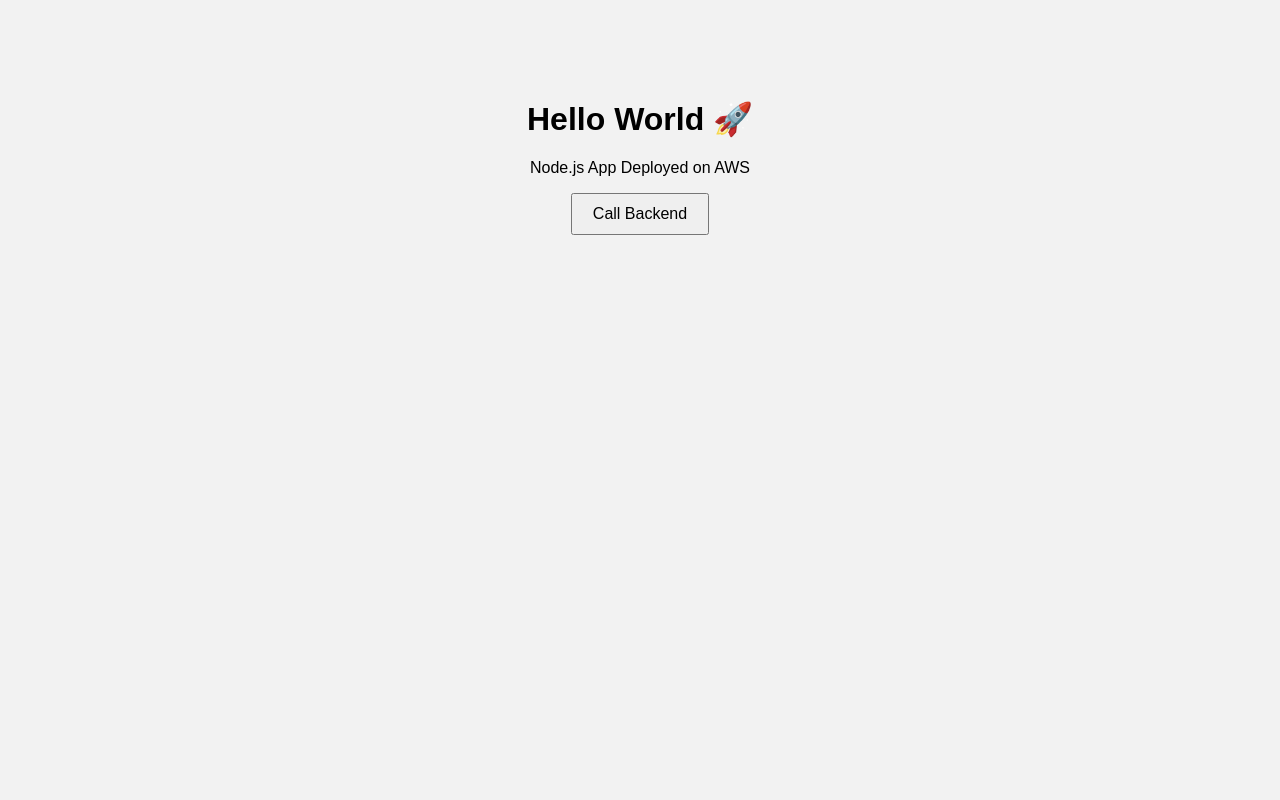
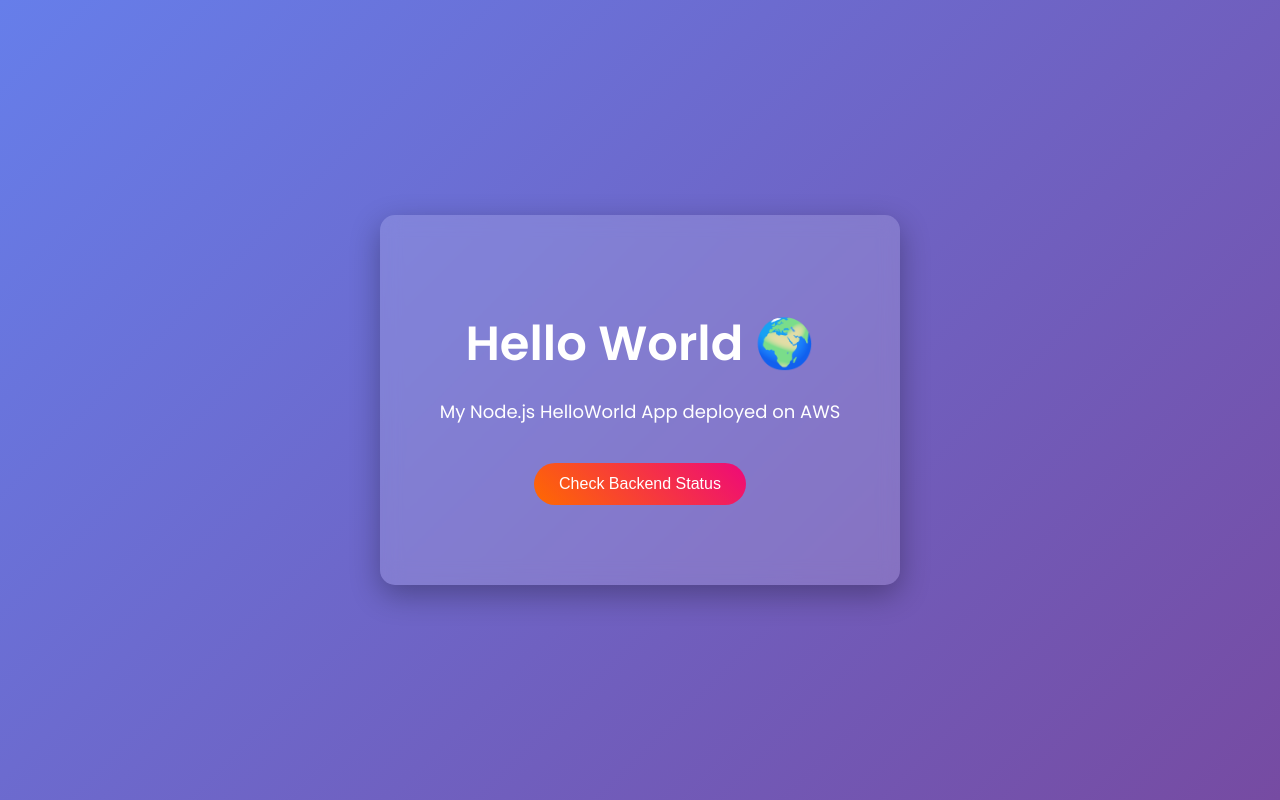
Before and after one commit to atmajahowal/helloworld-nodejs, a website: page public/index.html in a window 1280 px wide. Drawn offline with Linux system fonts and the light colour scheme.

Commit message:
Update application files

```diff
--- a/public/index.html
+++ b/public/index.html
@@ -2,18 +2,28 @@
 <html>
 
 <head>
-<title>Node Website</title>
+
+<title>Hello World App</title>
+
 <link rel="stylesheet" href="style.css">
+
+<link href="https://fonts.googleapis.com/css2?family=Poppins:wght@400;600&display=swap" rel="stylesheet">
+
 </head>
 
 <body>
 
-<h1>Hello World 🚀</h1>
-<p>Node.js App Deployed on AWS</p>
+<div class="container">
 
-<button onclick="getMessage()">Call Backend</button>
+<h1>Hello World 🌍</h1>
 
-<p id="message"></p>
+<p>My Node.js HelloWorld App deployed on AWS</p>
+
+<button onclick="checkBackend()">Check Backend Status</button>
+
+<p id="statusMessage"></p>
+
+</div>
 
 <script src="script.js"></script>
 
--- a/public/script.js
+++ b/public/script.js
@@ -1,9 +1,11 @@
-function getMessage(){
+function checkBackend(){
 
-fetch("/api")
-.then(res => res.json())
+fetch("/api/status")
+.then(response => response.json())
 .then(data => {
- document.getElementById("message").innerText = data.message;
+
+document.getElementById("statusMessage").innerText = data.status;
+
 });
 
 }
--- a/public/style.css
+++ b/public/style.css
@@ -1,11 +1,83 @@
 body{
-font-family: Arial;
+
+margin:0;
+height:100vh;
+
+display:flex;
+justify-content:center;
+align-items:center;
+
+font-family:'Poppins',sans-serif;
+
+background:linear-gradient(135deg,#667eea,#764ba2);
+
+color:white;
+
+}
+
+.container{
+
 text-align:center;
-margin-top:100px;
-background:#f2f2f2;
+
+padding:60px;
+
+border-radius:15px;
+
+background:rgba(255,255,255,0.15);
+
+backdrop-filter:blur(10px);
+
+box-shadow:0 10px 30px rgba(0,0,0,0.3);
+
+}
+
+h1{
+
+font-size:48px;
+margin-bottom:10px;
+
+}
+
+p{
+
+font-size:18px;
+
 }
 
 button{
-padding:10px 20px;
+
+margin-top:20px;
+
+padding:12px 25px;
+
+border:none;
+
+border-radius:30px;
+
+background:linear-gradient(45deg,#ff6a00,#ee0979);
+
+color:white;
+
 font-size:16px;
+
+cursor:pointer;
+
+transition:0.3s;
+
 }
+
+button:hover{
+
+transform:scale(1.05);
+
+box-shadow:0 8px 20px rgba(0,0,0,0.3);
+
+}
+
+#statusMessage{
+
+margin-top:20px;
+
+font-weight:bold;
+
+}
```
Also changed, not shown: app.js (+11 -6 lines).
